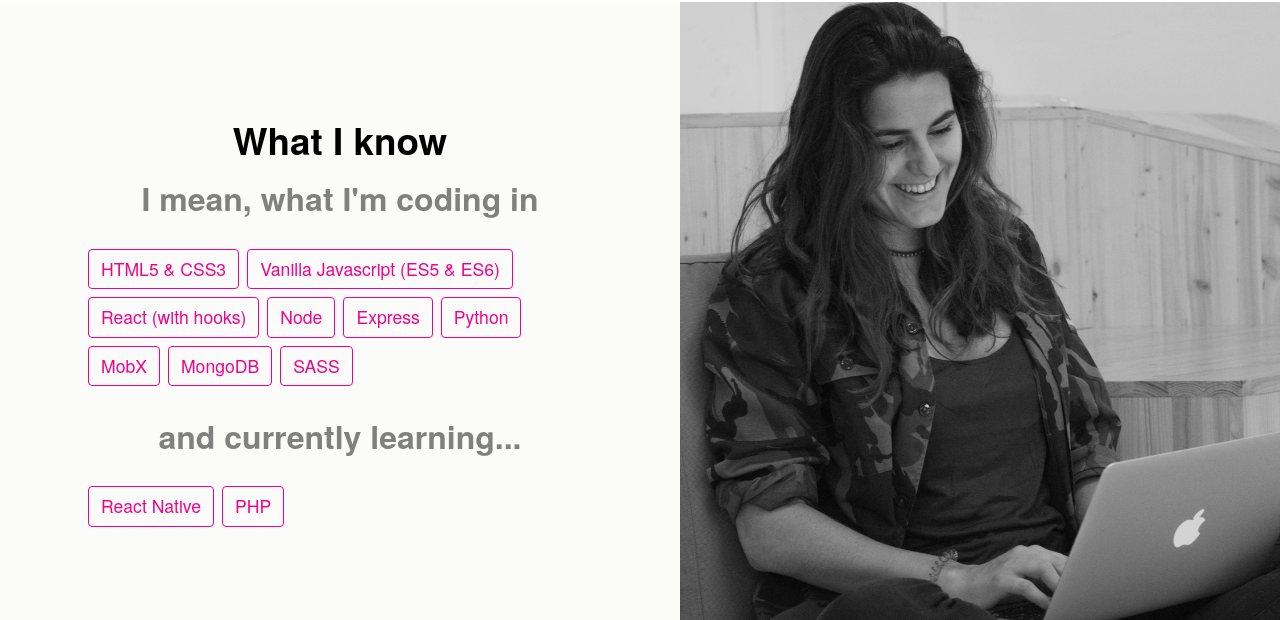
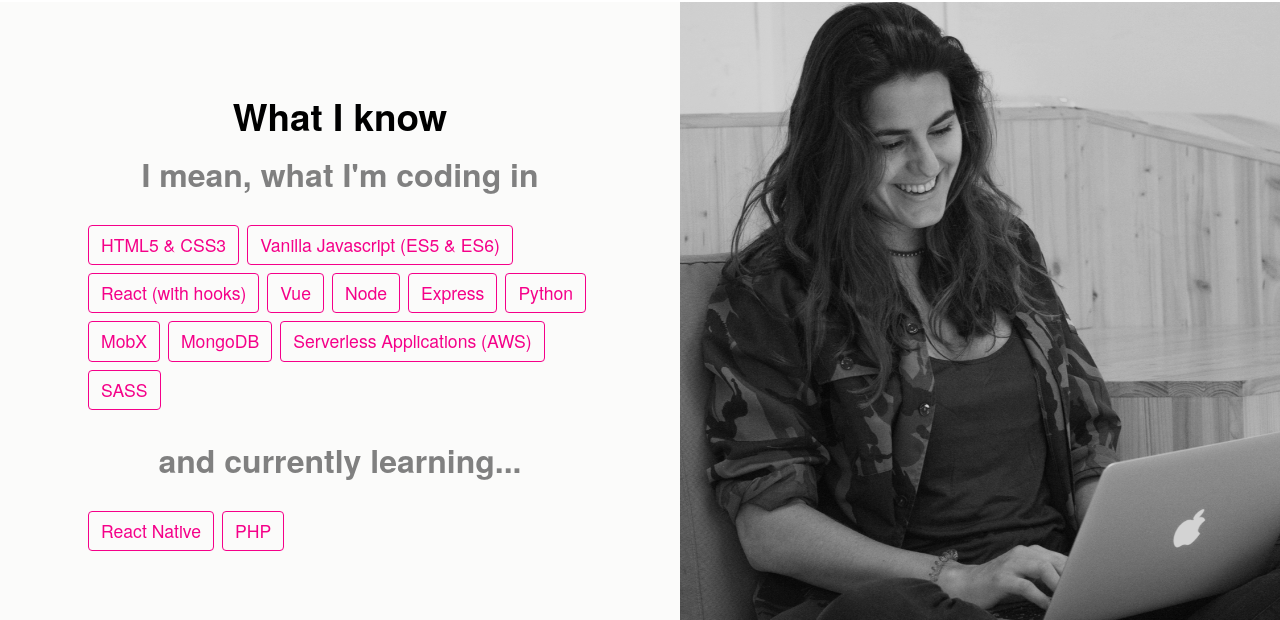
Before and after one commit to InesCV/personal-landing, a plain HTML site: page index.html in a window 1280 px wide. Shown: the part 1377-1997 px from the top of the page. Drawn offline with nearby package versions, Linux system fonts and the light colour scheme.

Commit message:
ADD New skills

```diff
--- a/index.html
+++ b/index.html
@@ -65,11 +65,13 @@
             <li>HTML5 & CSS3</li>
             <li>Vanilla Javascript (ES5 & ES6)</li>
             <li>React (with hooks)</li>
+            <li>Vue</li>
             <li>Node</li>
             <li>Express</li>
             <li>Python</li>
             <li>MobX</li>
             <li>MongoDB</li>
+            <li>Serverless Applications (AWS)</li>
             <li>SASS</li>
           </ul>
           <h3 class="color-grey mt-3 mb-3">and currently learning...</h3>
```
